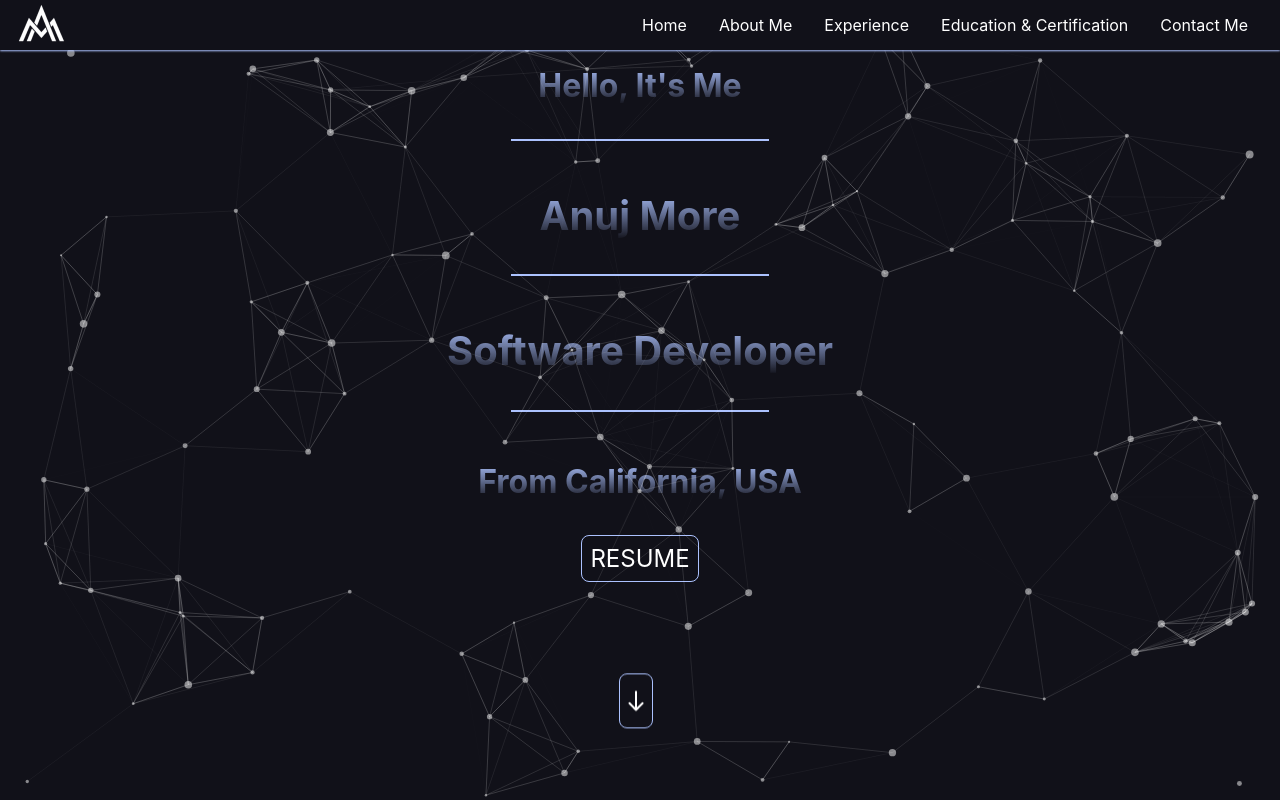
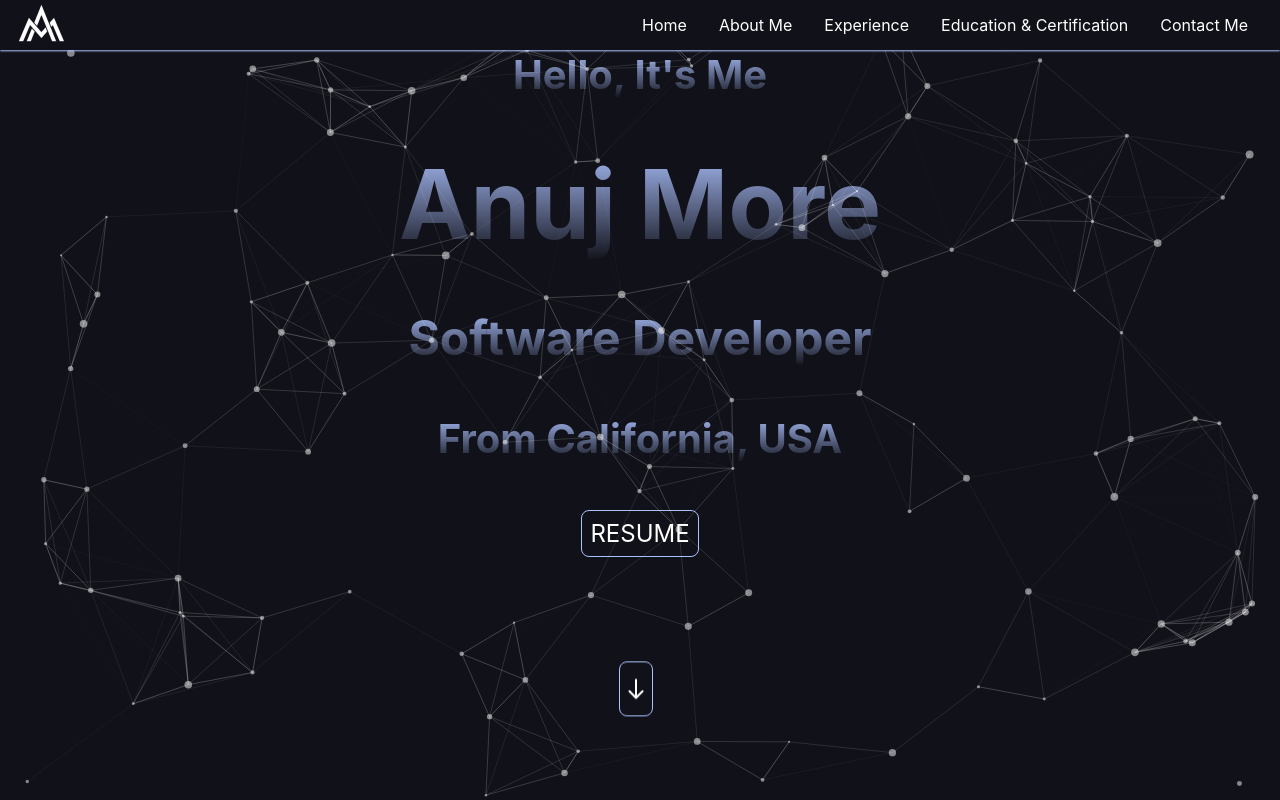
Before and after one commit to OfficialAnujMore/Portfolio, a React (Create React App) app: page / in a window 1280 px wide. Shown: the top 800 px of the page. Built offline with nearby package versions, Linux system fonts and the light colour scheme.

Commit message:
Update: Landing screen UI enhancement

```diff
--- a/src/App.tsx
+++ b/src/App.tsx
@@ -15,13 +15,9 @@ function App(): React.ReactElement {
         <div className="App">
             <CustomNavbar />
             <LandingSection />
-            <CustomDivider />
             <AboutMe />
-            <CustomDivider />
             <Experience />
-            <CustomDivider />
             <Education />
-            <CustomDivider />
             <ContactForm />
         </div>
     )
--- a/src/modules/LandingSection.tsx
+++ b/src/modules/LandingSection.tsx
@@ -15,19 +15,17 @@ const LandingSection = (): React.ReactElement => {
         <div className={styles.landingMainContainer} id={NAVIGATION_PATH.home}>
             <CustomHeading
                 title={WORD_DIR.proflePrimaryTxt}
-                fontSize={FONT_SIZE.xLarge}
-                maintainCase={true}
-            />
-            <CustomDivider customWdith="20%" />
-            <CustomHeading
-                title={WORD_DIR.profileName}
                 fontSize={FONT_SIZE.xxLarge}
                 maintainCase={true}
             />
-            <CustomDivider customWdith="20%" />
+            <CustomHeading
+                title={WORD_DIR.profileName}
+                fontSize={FONT_SIZE.largest}
+                maintainCase={true}
+            />
             <CustomHeading
                 title={WORD_DIR.profileTitle}
-                fontSize={FONT_SIZE.xxLarge}
+                fontSize={FONT_SIZE.xxxLarge}
                 maintainCase={true}
             />
             {/* <CustomAnimatedHeading
@@ -37,10 +35,9 @@ const LandingSection = (): React.ReactElement => {
                 fontSize={FONT_SIZE.xxLarge}
                 maintainCase={true}
             /> */}
-            <CustomDivider customWdith="20%" />
             <CustomHeading
                 title={WORD_DIR.profileDescription}
-                fontSize={FONT_SIZE.xLarge}
+                fontSize={FONT_SIZE.xxLarge}
                 maintainCase={true}
             />
             <CustomButton
--- a/src/shared/components/CustomHeading.tsx
+++ b/src/shared/components/CustomHeading.tsx
@@ -8,6 +8,7 @@ interface CustomHeadingProps {
     fontColor?: string
     fontWeight?: string
     maintainCase?: boolean
+    textDecoration?: boolean
 }
 
 export const CustomHeading: React.FC<CustomHeadingProps> = ({
@@ -16,6 +17,7 @@ export const CustomHeading: React.FC<CustomHeadingProps> = ({
     fontColor,
     fontWeight = FONT_WEIGHT.bold,
     maintainCase = false,
+    textDecoration = false,
 }): React.ReactElement => {
     return (
         <h1
@@ -24,7 +26,7 @@ export const CustomHeading: React.FC<CustomHeadingProps> = ({
                 backgroundColor: fontColor,
                 fontWeight: fontWeight,
             }}
-            className={style.headingTxt}
+            className={`${style.headingTxt} ${textDecoration ? style.textDecoration : null}`}
         >
             {maintainCase ? title : title.toUpperCase()}
         </h1>
--- a/src/shared/components/CustomTimeline.tsx
+++ b/src/shared/components/CustomTimeline.tsx
@@ -30,7 +30,11 @@ const CustomTimeline: React.FC = () => {
                 const uniqueId = event.id + event.title
 
                 return (
-                    <div key={index} className={`${style.timelineItem}`}>
+                    <div
+                        key={index}
+                        id={uniqueId}
+                        className={`${style.timelineItem}`}
+                    >
                         <CustomText
                             title={event.dateRange}
                             fontSize={FONT_SIZE.small}
@@ -44,7 +48,6 @@ const CustomTimeline: React.FC = () => {
                                     ? 'pointer'
                                     : 'default',
                             }}
-                            id={uniqueId}
                         >
                             <CustomText
                                 title={event.title}
--- a/src/shared/utils/constant.js
+++ b/src/shared/utils/constant.js
@@ -23,6 +23,7 @@ export const FONT_SIZE = {
     xLarge: '2rem',
     xxLarge: '2.5rem',
     xxxLarge: '3rem',
+    largest: '6rem',
 }
 
 export const FONT_WEIGHT = {
--- a/src/styles/CustomHeading.module.css
+++ b/src/styles/CustomHeading.module.css
@@ -11,14 +11,25 @@
     -webkit-background-clip: text;
     text-align: center;
     width: 100%;
-    margin-top: 1rem;
+    margin-top: 0rem;
+}
+
+.textDecoration{
+    text-decoration: underline;
+    text-decoration-color: var(--secondary-color);
+    text-decoration-thickness: 2px;
+    text-underline-offset: 4px;
+    text-decoration-style: solid;
+    position: relative;
+    overflow: hidden;
+    margin-bottom: 0.5rem;
 }
 
 .animatedHeadingTxt {
     display: inline-block;
     white-space: nowrap;
     overflow: hidden;
-    border-right: 2px solid #000; /* Cursor */
+    border-right: 2px solid #000;
     animation: blink-caret 0.75s step-end infinite;
 }
 
--- a/src/styles/Global.module.css
+++ b/src/styles/Global.module.css
@@ -1,5 +1,5 @@
 .dividerMainContainer {
-    margin: var(--zero);
+    margin: var(--small);
     padding: var(--zero);
     border: 1px solid var(--secondary-color);
 }
```
